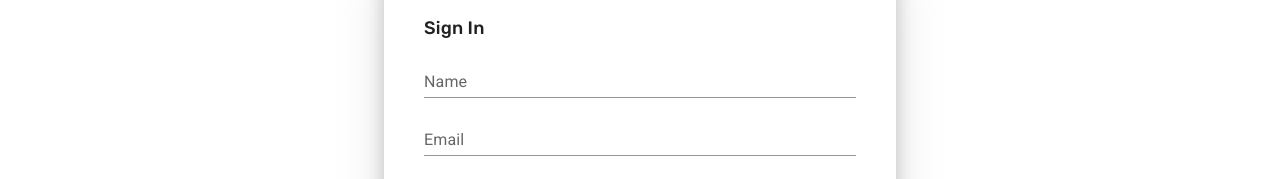
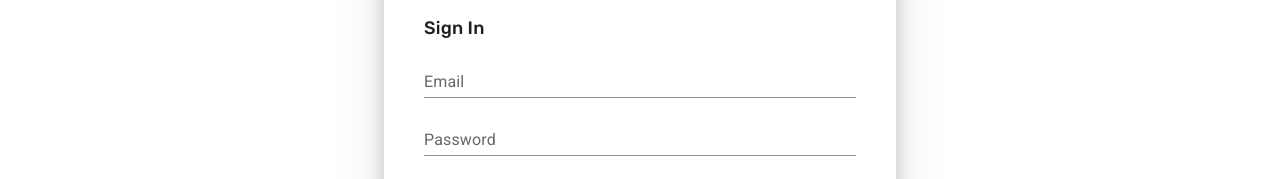
Before and after one commit to RiyaadHossain/Hoteltastic-Client, a React (Create React App) app: page /signin in a window 1280 px wide. Shown: the part 582-761 px from the top of the page. Built offline with nearby package versions, Linux system fonts and the light colour scheme.

Commit message:
react hook from added

```diff
--- a/package.json
+++ b/package.json
@@ -14,6 +14,7 @@
     "axios": "^0.27.2",
     "react": "^18.2.0",
     "react-dom": "^18.2.0",
+    "react-hook-form": "^7.35.0",
     "react-html5video": "^2.5.1",
     "react-id-swiper": "^4.0.0",
     "react-player": "^2.10.1",
--- a/src/Pages/Auth/SignIn.jsx
+++ b/src/Pages/Auth/SignIn.jsx
@@ -4,11 +4,21 @@ import Background from "../../Assets/Background/callToActionBg.png";
 import ChevronRightIcon from "@mui/icons-material/ChevronRight";
 import GoogleIcon from "@mui/icons-material/Google";
 import { useNavigate } from "react-router-dom";
+import { useForm } from "react-hook-form";
 
 function SignIn() {
+  const {
+    register,
+    handleSubmit,
+    formState: { errors },
+  } = useForm();
+
+  const onSubmit = (data) => {
+    console.log(data);
+  };
   const navigate = useNavigate();
   return (
-    <Box sx={{mx: {xs: 2, md: 0}}}>
+    <Box sx={{ mx: { xs: 2, md: 0 } }}>
       <Box
         sx={{
           width: "100%",
@@ -103,7 +113,7 @@ function SignIn() {
               "rgba(17, 17, 26, 0.1) 0px 4px 16px, rgba(17, 17, 26, 0.1) 0px 8px 24px, rgba(17, 17, 26, 0.1) 0px 16px 56px",
           }}
         >
-          <form>
+          <form onSubmit={handleSubmit(onSubmit)}>
             <Typography
               sx={{
                 fontSize: {
@@ -121,7 +131,12 @@ function SignIn() {
             >
               Sign In
             </Typography>
+            {/* ====== Email ====== */}
             <TextField
+              {...register("email", {
+                required: true,
+                pattern: /\S+@\S+\.\S+/i,
+              })}
               sx={{
                 background: "none",
                 width: "100%",
@@ -129,12 +144,20 @@ function SignIn() {
                 margin: "8px 0px 10px 0px",
               }}
               id="standard-textarea"
-              label="Name"
-              placeholder="Enter Your Name"
+              label="Email"
+              placeholder="Enter Your Email"
               multiline
               variant="standard"
             />
+            {errors.email && (
+              <Typography color="error">Valid Email is required</Typography>
+            )}
+            {/* ====== Password ====== */}
             <TextField
+              {...register("password", {
+                required: true,
+                minLength: 6,
+              })}
               sx={{
                 background: "none",
                 width: "100%",
@@ -142,12 +165,19 @@ function SignIn() {
                 marginBottom: "10px",
               }}
               id="standard-textarea"
-              label="Email"
-              placeholder="Enter Your Email"
+              label="Password"
+              placeholder="Enter Your Password"
               multiline
               variant="standard"
             />
-            <button className="signInBtn">Sign In</button>
+            {errors.password && (
+              <Typography color="error">
+                Password must be 6 characters long
+              </Typography>
+            )}
+            <button type="submit" className="signInBtn">
+              Sign In
+            </button>
             <Box
               sx={{
                 textAlign: "center",
--- a/src/Pages/Auth/SignUp.jsx
+++ b/src/Pages/Auth/SignUp.jsx
@@ -4,11 +4,22 @@ import Background from "../../Assets/Background/callToActionBg.png";
 import ChevronRightIcon from "@mui/icons-material/ChevronRight";
 import GoogleIcon from "@mui/icons-material/Google";
 import { useNavigate } from "react-router-dom";
+import { useForm } from "react-hook-form";
 
 function SignUp() {
   const navigate = useNavigate();
+  const {
+    register,
+    handleSubmit,
+    formState: { errors },
+  } = useForm();
+
+  const onSubmit = (data) => {
+    console.log(data);
+  };
+
   return (
-    <Box sx={{mx: {xs: 2, md: 0}}}>
+    <Box sx={{ mx: { xs: 2, md: 0 } }}>
       <Box
         sx={{
           width: "100%",
@@ -92,7 +103,7 @@ function SignUp() {
               xs: "100%",
               sm: "80%",
               md: "50%",
-              lg: '40%'
+              lg: "40%",
             },
             margin: "auto",
             padding: "60px 40px",
@@ -103,7 +114,7 @@ function SignUp() {
               "rgba(17, 17, 26, 0.1) 0px 4px 16px, rgba(17, 17, 26, 0.1) 0px 8px 24px, rgba(17, 17, 26, 0.1) 0px 16px 56px",
           }}
         >
-          <form>
+          <form onSubmit={handleSubmit(onSubmit)}>
             <Typography
               sx={{
                 fontSize: {
@@ -121,7 +132,13 @@ function SignUp() {
             >
               Sign Up
             </Typography>
+            {/* ====== Name ====== */}
             <TextField
+              {...register("name", {
+                required: true,
+                minLength: 3,
+                maxLminLength: 20,
+              })}
               sx={{
                 background: "none",
                 width: "100%",
@@ -134,7 +151,17 @@ function SignUp() {
               multiline
               variant="standard"
             />
+            {errors.name && (
+              <Typography color="error">
+                Name should be 3 to 20 letters
+              </Typography>
+            )}
+            {/* ====== Email ====== */}
             <TextField
+              {...register("email", {
+                required: true,
+                pattern: /\S+@\S+\.\S+/i,
+              })}
               sx={{
                 background: "none",
                 width: "100%",
@@ -147,7 +174,12 @@ function SignUp() {
               multiline
               variant="standard"
             />
+            {errors.email && (
+              <Typography color="error">Valid Email is required</Typography>
+            )}
+            {/* ====== Password ====== */}
             <TextField
+              {...register("password", { required: true, minLength: 6 })}
               sx={{
                 background: "none",
                 width: "100%",
@@ -160,7 +192,14 @@ function SignUp() {
               multiline
               variant="standard"
             />
-            <button className="signInBtn">Sign Up</button>
+            {errors.password && (
+              <Typography color="error">
+                Must be at least 6 characters
+              </Typography>
+            )}
+            <button type="submit" className="signInBtn">
+              Sign Up
+            </button>
             <Box
               sx={{
                 textAlign: "center",
```
Also changed, not shown: 1 other file (tests, documents, lock files or other folders).
